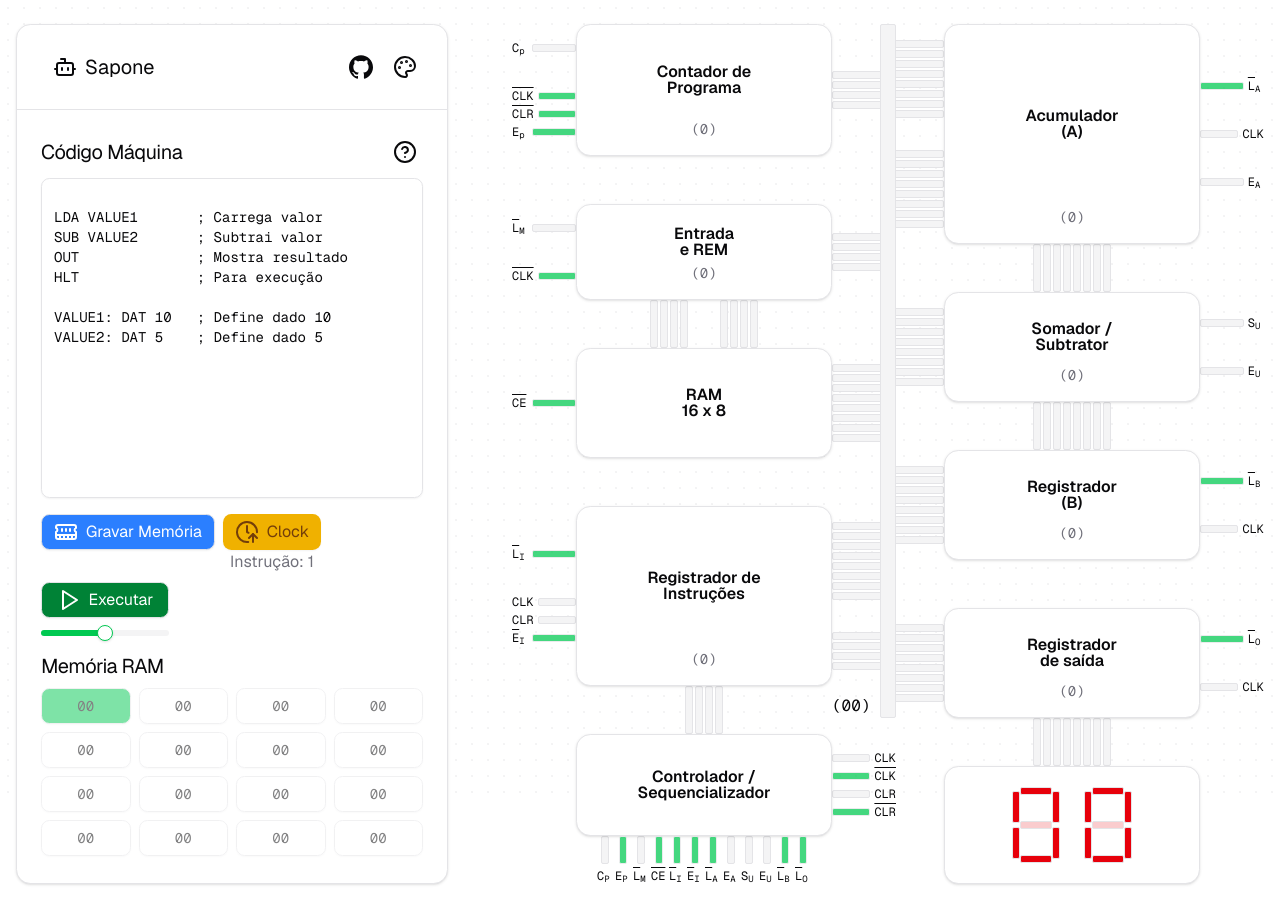
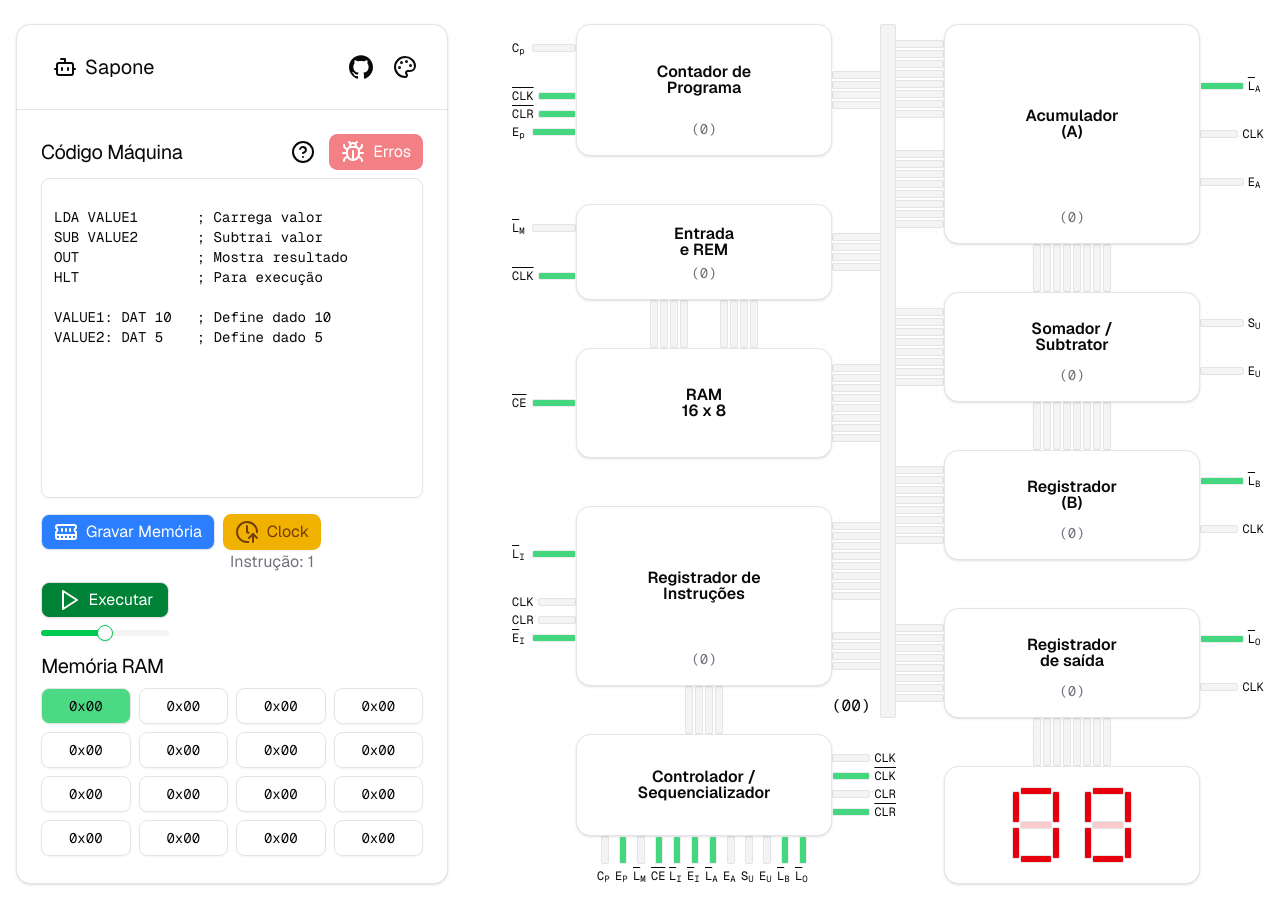
Before and after one commit to adrianoaraujods/sapone, a Next.js app: page / in a window 1280 px wide. Built offline with nearby package versions, Linux system fonts and the light colour scheme.

Commit message:
feat: add erros view and capabilty to edit memory values

```diff
--- a/package.json
+++ b/package.json
@@ -32,6 +32,7 @@
     "next-themes": "^0.4.6",
     "react": "^19.0.0",
     "react-dom": "^19.0.0",
+    "sonner": "^2.0.5",
     "tailwind-merge": "^3.0.2",
     "tailwindcss-animate": "^1.0.7"
   },
--- a/src/app/layout.tsx
+++ b/src/app/layout.tsx
@@ -6,6 +6,7 @@ import "@/styles/globals.css";
 
 import { BackgroundPattern } from "@/components/layout/background-pattern";
 import SystemProvider from "@/components/system-provider";
+import { Toaster } from "@/components/ui/sonner";
 
 const geistSans = Geist({
   variable: "--font-geist-sans",
@@ -36,6 +37,7 @@ export default function RootLayout({
           <SystemProvider>
             {children}
 
+            <Toaster />
             <BackgroundPattern />
           </SystemProvider>
         </ThemeProvider>
--- a/src/components/layout/control-panel.tsx
+++ b/src/components/layout/control-panel.tsx
@@ -2,17 +2,27 @@
 
 import * as React from "react";
 
+import { toast } from "sonner";
+
 import { useSystem } from "@/hooks/use-system";
 import { assembleProgram } from "@/lib/assembler";
+import { MemoryInput } from "@/components/memory-input";
 import { Heading } from "@/components/typography/heading";
 import { Text } from "@/components/typography/text";
 import { Button } from "@/components/ui/button";
-import { Input } from "@/components/ui/input";
+import {
+  Dialog,
+  DialogContent,
+  DialogHeader,
+  DialogTitle,
+  DialogTrigger,
+} from "@/components/ui/dialog";
 import { Slider } from "@/components/ui/slider";
 import { Textarea } from "@/components/ui/textarea";
 import { runClock, runProgramWithClock, setMemory } from "@/system/sap";
 
 import {
+  BugIcon,
   ClockAlertIcon,
   ClockArrowDownIcon,
   ClockArrowUpIcon,
@@ -21,6 +31,8 @@ import {
   OctagonPauseIcon,
   PlayIcon,
 } from "lucide-react";
+
+import { ScrollArea } from "../ui/scroll-area";
 
 const INITIAL_CODE = `
 LDA VALUE1       ; Carrega valor
@@ -97,9 +109,41 @@ export function ControlPanel() {
       <div className="mb-2 flex items-center justify-between">
         <Heading size="xl">Código Máquina</Heading>
 
+        <div className="flex items-center gap-2">
           <Button variant="ghost" size="icon">
             <HelpCircleIcon />
           </Button>
+
+          <Dialog>
+            <DialogTrigger asChild>
+              <Button
+                className="animate-pulse"
+                variant="destructive"
+                disabled={result.errors.length === 0}
+              >
+                <BugIcon />
+
+                <Text>Erros</Text>
+              </Button>
+            </DialogTrigger>
+
+            <DialogContent>
+              <DialogHeader>
+                <DialogTitle>Erros no código máquina</DialogTitle>
+              </DialogHeader>
+
+              <ScrollArea>
+                <ul className="max-h-[320px]">
+                  {result.errors.map((error, i) => (
+                    <li key={i}>
+                      <Text variant="destructive">{error}</Text>
+                    </li>
+                  ))}
+                </ul>
+              </ScrollArea>
+            </DialogContent>
+          </Dialog>
+        </div>
       </div>
 
       <div>
@@ -117,6 +161,7 @@ export function ControlPanel() {
             className="!bg-blue-500 !text-white hover:!bg-blue-500/70"
             variant="outline"
             onClick={() => {
+              if (result.errors.length == 0) {
                 setMemory({
                   system,
                   update: setSystem,
@@ -125,6 +170,14 @@ export function ControlPanel() {
                     data,
                   })),
                 });
+              } else {
+                toast.error(
+                  `Erro${result.errors.length > 1 ? "s" : ""} ao compilar o código`,
+                  {
+                    richColors: true,
+                  }
+                );
+              }
             }}
             disabled={isRunning}
           >
@@ -195,12 +248,11 @@ export function ControlPanel() {
       </div>
 
       <div className="grid w-fit grid-cols-4 gap-2">
-        {system.ram.map((value, i) => (
-          <Input
-            className="data-[active=true]:!bg-primary max-w-32 text-center font-mono"
-            data-active={i === system.memoryAddressRegister}
-            value={value.toString(16).toUpperCase().padStart(2, "0")}
-            disabled
+        {system.ram.map((_, i) => (
+          <MemoryInput
+            className="data-[active=true]:!bg-primary/70 max-w-32 text-center font-mono"
+            disabled={isRunning}
+            index={i}
             key={i}
           />
         ))}
--- /dev/null
+++ b/src/components/memory-input.tsx
@@ -0,0 +1,46 @@
+"use client";
+
+import * as React from "react";
+
+import { toast } from "sonner";
+
+import { useSystem } from "@/hooks/use-system";
+import { Input } from "@/components/ui/input";
+
+export type MemoryInputProps = React.ComponentProps<typeof Input> & {
+  index: number;
+};
+
+export function MemoryInput({ index, ...props }: MemoryInputProps) {
+  const { system, setSystem } = useSystem();
+  const ramValue = `0x${system.ram[index].toString(16).padStart(2, "0")}`;
+
+  const [value, setValue] = React.useState(ramValue);
+
+  React.useEffect(() => {
+    setValue(ramValue);
+  }, [ramValue]);
+
+  function handleBlur(value: number) {
+    if (Number.isNaN(value) || value < 0 || value > 255) {
+      toast.error("Deve ser um número válido", { richColors: true });
+      setValue(ramValue);
+    } else {
+      setSystem((prev) => {
+        const updatedSystem = { ...prev };
+        prev.ram[index] = Math.min(value, 255);
+        return updatedSystem;
+      });
+    }
+  }
+
+  return (
+    <Input
+      data-active={index === system.memoryAddressRegister}
+      onChange={({ target }) => setValue(target.value)}
+      onBlur={({ target }) => handleBlur(Number(target.value))}
+      value={value}
+      {...props}
+    />
+  );
+}
--- /dev/null
+++ b/src/components/ui/dialog.tsx
@@ -0,0 +1,145 @@
+"use client";
+
+import * as React from "react";
+
+import * as DialogPrimitive from "@radix-ui/react-dialog";
+
+import { cn } from "@/lib/utils";
+
+import { XIcon } from "lucide-react";
+
+function Dialog({
+  ...props
+}: React.ComponentProps<typeof DialogPrimitive.Root>) {
+  return <DialogPrimitive.Root data-slot="dialog" {...props} />;
+}
+
+function DialogTrigger({
+  ...props
+}: React.ComponentProps<typeof DialogPrimitive.Trigger>) {
+  return <DialogPrimitive.Trigger data-slot="dialog-trigger" {...props} />;
+}
+
+function DialogPortal({
+  ...props
+}: React.ComponentProps<typeof DialogPrimitive.Portal>) {
+  return <DialogPrimitive.Portal data-slot="dialog-portal" {...props} />;
+}
+
+function DialogClose({
+  ...props
+}: React.ComponentProps<typeof DialogPrimitive.Close>) {
+  return <DialogPrimitive.Close data-slot="dialog-close" {...props} />;
+}
+
+function DialogOverlay({
+  className,
+  ...props
+}: React.ComponentProps<typeof DialogPrimitive.Overlay>) {
+  return (
+    <DialogPrimitive.Overlay
+      data-slot="dialog-overlay"
+      className={cn(
+        "data-[state=open]:animate-in data-[state=closed]:animate-out data-[state=closed]:fade-out-0 data-[state=open]:fade-in-0 fixed inset-0 z-50 bg-black/50",
+        className
+      )}
+      {...props}
+    />
+  );
+}
+
+function DialogContent({
+  className,
+  children,
+  showCloseButton = true,
+  ...props
+}: React.ComponentProps<typeof DialogPrimitive.Content> & {
+  showCloseButton?: boolean;
+}) {
+  return (
+    <DialogPortal data-slot="dialog-portal">
+      <DialogOverlay />
+      <DialogPrimitive.Content
+        data-slot="dialog-content"
+        className={cn(
+          "bg-background data-[state=open]:animate-in data-[state=closed]:animate-out data-[state=closed]:fade-out-0 data-[state=open]:fade-in-0 data-[state=closed]:zoom-out-95 data-[state=open]:zoom-in-95 fixed top-[50%] left-[50%] z-50 grid w-full max-w-[calc(100%-2rem)] translate-x-[-50%] translate-y-[-50%] gap-4 rounded-lg border p-6 shadow-lg duration-200 sm:max-w-lg",
+          className
+        )}
+        {...props}
+      >
+        {children}
+        {showCloseButton && (
+          <DialogPrimitive.Close
+            data-slot="dialog-close"
+            className="ring-offset-background focus:ring-ring data-[state=open]:bg-accent data-[state=open]:text-muted-foreground absolute top-4 right-4 rounded-xs opacity-70 transition-opacity hover:opacity-100 focus:ring-2 focus:ring-offset-2 focus:outline-hidden disabled:pointer-events-none [&_svg]:pointer-events-none [&_svg]:shrink-0 [&_svg:not([class*='size-'])]:size-4"
+          >
+            <XIcon />
+            <span className="sr-only">Close</span>
+          </DialogPrimitive.Close>
+        )}
+      </DialogPrimitive.Content>
+    </DialogPortal>
+  );
+}
+
+function DialogHeader({ className, ...props }: React.ComponentProps<"div">) {
+  return (
+    <div
+      data-slot="dialog-header"
+      className={cn("flex flex-col gap-2 text-center sm:text-left", className)}
+      {...props}
+    />
+  );
+}
+
+function DialogFooter({ className, ...props }: React.ComponentProps<"div">) {
+  return (
+    <div
+      data-slot="dialog-footer"
+      className={cn(
+        "flex flex-col-reverse gap-2 sm:flex-row sm:justify-end",
+        className
+      )}
+      {...props}
+    />
+  );
+}
+
+function DialogTitle({
+  className,
+  ...props
+}: React.ComponentProps<typeof DialogPrimitive.Title>) {
+  return (
+    <DialogPrimitive.Title
+      data-slot="dialog-title"
+      className={cn("text-lg leading-none font-semibold", className)}
+      {...props}
+    />
+  );
+}
+
+function DialogDescription({
+  className,
+  ...props
+}: React.ComponentProps<typeof DialogPrimitive.Description>) {
+  return (
+    <DialogPrimitive.Description
+      data-slot="dialog-description"
+      className={cn("text-muted-foreground text-sm", className)}
+      {...props}
+    />
+  );
+}
+
+export {
+  Dialog,
+  DialogClose,
+  DialogContent,
+  DialogDescription,
+  DialogFooter,
+  DialogHeader,
+  DialogOverlay,
+  DialogPortal,
+  DialogTitle,
+  DialogTrigger,
+};
--- /dev/null
+++ b/src/components/ui/sonner.tsx
@@ -0,0 +1,25 @@
+"use client";
+
+import { useTheme } from "next-themes";
+import { Toaster as Sonner, ToasterProps } from "sonner";
+
+const Toaster = ({ ...props }: ToasterProps) => {
+  const { theme = "system" } = useTheme();
+
+  return (
+    <Sonner
+      theme={theme as ToasterProps["theme"]}
+      className="toaster group"
+      style={
+        {
+          "--normal-bg": "var(--popover)",
+          "--normal-text": "var(--popover-foreground)",
+          "--normal-border": "var(--border)",
+        } as React.CSSProperties
+      }
+      {...props}
+    />
+  );
+};
+
+export { Toaster };
```
Also changed, not shown: 1 other file (tests, documents, lock files or other folders). Lines whose indentation alone changed are shown as unchanged.
